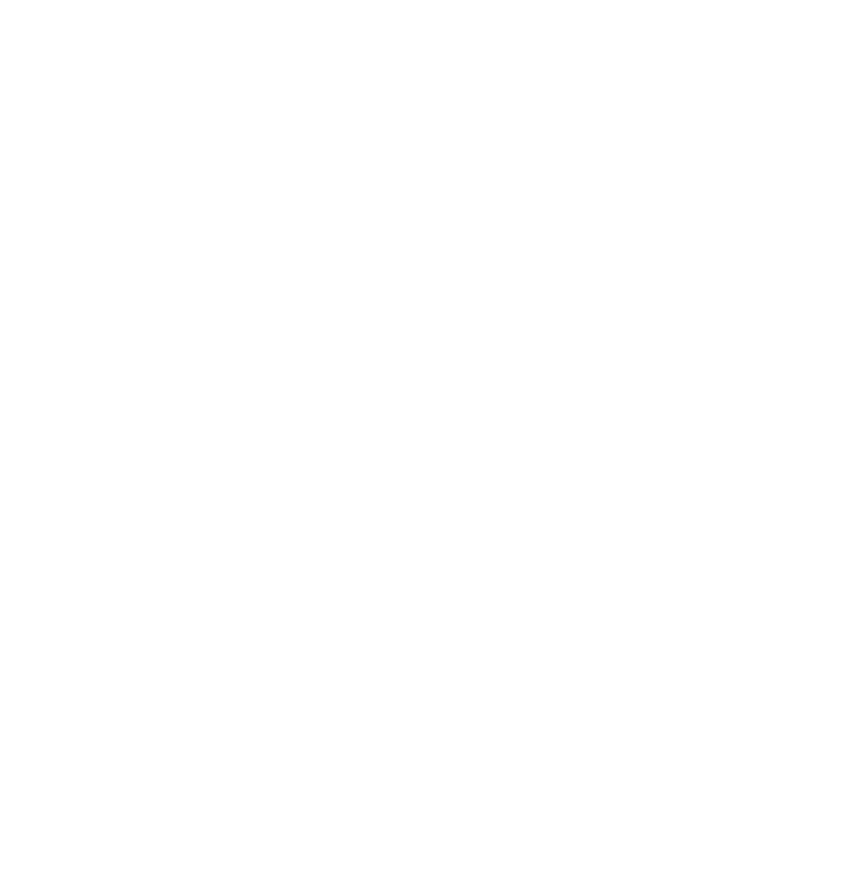
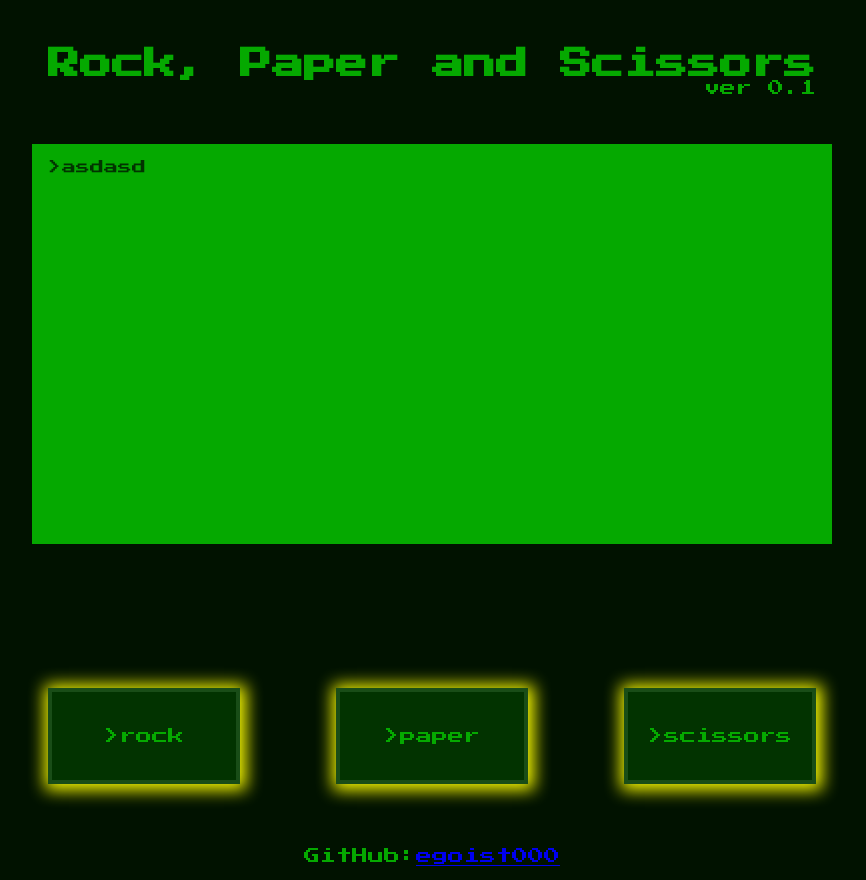
Before and after one commit to egoist000/rock-paper-scissors, a plain HTML site: page index.html in a window 1280 px wide. Shown: the whole page, without its empty margins (208-1074 px from the left). Before the commit the page ends 800 px from the top, so only its background shows below. Drawn offline with Linux system fonts and the light colour scheme.

Commit message:
ui base version

```diff
--- a/index.html
+++ b/index.html
@@ -5,9 +5,37 @@
     <meta http-equiv="X-UA-Compatible" content="IE=edge">
     <meta name="viewport" content="width=device-width, initial-scale=1.0">
     <script src="game.js" defer></script>
+    <link rel="stylesheet" href="style.css">
+    <link rel="shortcut icon" href="favicon.png" type="image/png">
+    <link rel="preconnect" href="https://fonts.googleapis.com">
+    <link rel="preconnect" href="https://fonts.gstatic.com" crossorigin>
+    <link href="https://fonts.googleapis.com/css2?family=Press+Start+2P&display=swap" rel="stylesheet">
     <title>Rock Paper Scissors</title>
 </head>
 <body>
-
+    <div class="container">
+        <div class="content">
+            <div class="header-container">
+                <div>
+                    <h1 class="header">Rock, Paper and Scissors</h1>
+                    <p>ver 0.1</p>
+                </div>
+            </div>
+            <div class="points-container">
+                <div class="points">
+                    <p>>asdasd</p>
+                </div>
+            </div>
+            <div class="choices-container">
+                <button class="btn">>rock</button>
+                <button class="btn">>paper</button>
+                <button class="btn">>scissors</button>
+            </div>
+        </div>
+        <div class="footer">
+            <p>GitHub:</p>
+            <a href="https://github.com/egoist000">egoist000</a>
+        </div>
+    </div>
 </body>
 </html>
--- /dev/null
+++ b/style.css
@@ -0,0 +1,101 @@
+
+body, html {
+    padding: 0;
+    margin: 0;
+    background-color: #011200;
+    font-family: 'Press Start 2P', cursive;
+    color: #05A900;
+    height: 100%;
+}
+
+.container {
+    display: flex;
+    flex-direction: column;
+    height: 100vh;
+}
+
+.content {
+    flex: 1 0 auto;
+}
+
+.header-container {
+    display: flex;
+    flex-direction: column;
+    align-items: center;
+    padding: 3rem 3rem 0;
+}
+
+.header {
+    margin: 0;
+    font-size: 4vh;
+}
+
+.header-container p {
+    margin: 0;
+    padding: 0;
+    font-size: 2vh;
+    text-align: end;
+}
+
+.choices-container {
+    display: flex;
+    justify-content: center;
+    align-content: center;
+    flex-wrap: wrap;
+    padding: 6rem 0 3rem 0;
+    gap: 6rem;
+}
+
+.btn{
+    background-color: transparent;
+    font-family: 'Press Start 2P', cursive;
+    transition-duration: 0.3s;
+    width: 100%;
+    height: 100%;
+    font-size: 16px;
+    border: 0.3rem solid #194D17;
+    color: #05A900;
+    width: 12rem;
+    height: 6rem;
+    box-shadow: .1rem .1rem 1rem .3rem yellow;
+    background-color: #023300;
+}
+
+.btn:hover {
+    background-color: #05A900;
+    color: #023300;
+    border-color: #298026;
+}
+
+.points-container {
+    padding: 3rem 0;
+    display: flex;
+    justify-content: center;
+}
+
+.points {
+    background-color: #05A900;
+    width: 50rem;
+    height: 25rem;
+    color: #023300;
+    font-size: 14px;
+}
+
+.points p {
+    margin: 0;
+    padding: 1rem;
+}
+
+.footer {
+    display: flex;
+    height: 2rem;
+    flex-shrink: 0;
+    align-content: center;
+    justify-content: center;
+    align-items: center;
+    padding: 0.5rem;
+}
+
+.footer p {
+    margin: 0;
+}
```
Also changed, not shown: favicon.png (added).
